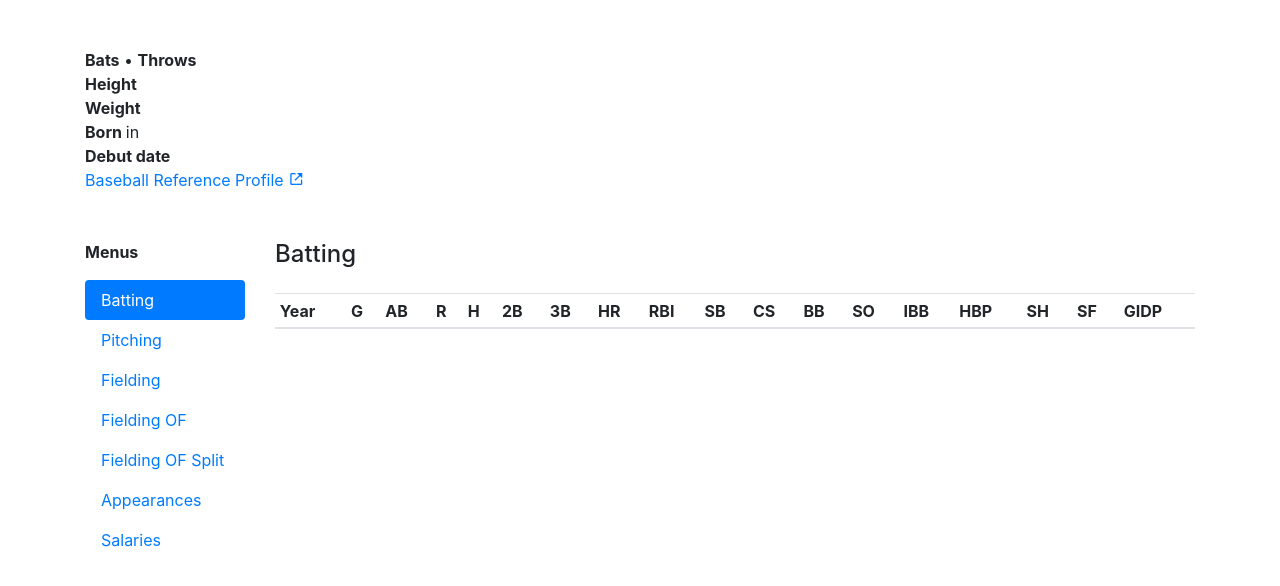
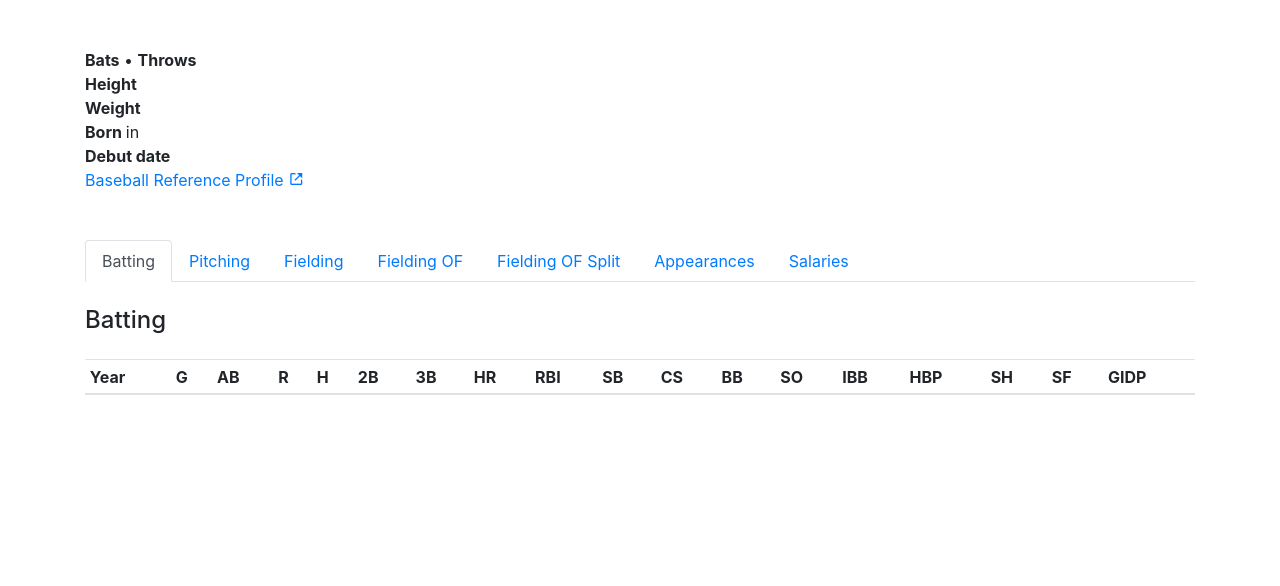
Before and after one commit to rrickgauer/mlb-data, a PHP site: page /player.php in a window 1280 px wide. Shown: the part 56-642 px from the top of the page. Run offline with PHP 8.4, Linux system fonts and the light colour scheme; lists and menus that the app fills with data are empty.

Commit message:
move sidebar navs to top tabs

```diff
--- a/src/player.php
+++ b/src/player.php
@@ -61,16 +61,11 @@
       <div class="player-bio-item">
         <a href="#" class="player-bio-item-data bbref-link" target="_blank">Baseball Reference Profile <i class='bx bx-link-external'></i></a>
       </div>
-
     </div>
 
 
-    <div class="row">
-
     <!-- sidebar links -->
-      <div class="col-sm-2">
-        <b>Menus</b>
-        <ul class="nav nav-pills flex-column mt-3">
+    <ul class="nav nav-tabs mt-3 mb-4">
       <li class="nav-item"><a class="nav-link active" href="#player-batting" data-toggle="tab">Batting</a></li>
       <li class="nav-item"><a class="nav-link" href="#player-pitching" data-toggle="tab">Pitching</a></li>
       <li class="nav-item"><a class="nav-link" href="#player-fielding" data-toggle="tab">Fielding</a></li>
@@ -79,11 +74,8 @@
       <li class="nav-item"><a class="nav-link" href="#player-appearances" data-toggle="tab">Appearances</a></li>
       <li class="nav-item"><a class="nav-link" href="#player-salaries" data-toggle="tab">Salaries</a></li>
     </ul>
-      </div>
-
 
     <!-- sub panels -->
-      <div class="col-sm-10">
     <div class="tab-content" id="player-panels">
 
       <!-- batting -->
@@ -282,9 +274,6 @@
 
       </div>
     </div>
-      </div>
-    </div>
-
 
 
   </div>
```
Lines whose indentation alone changed are shown as unchanged.
